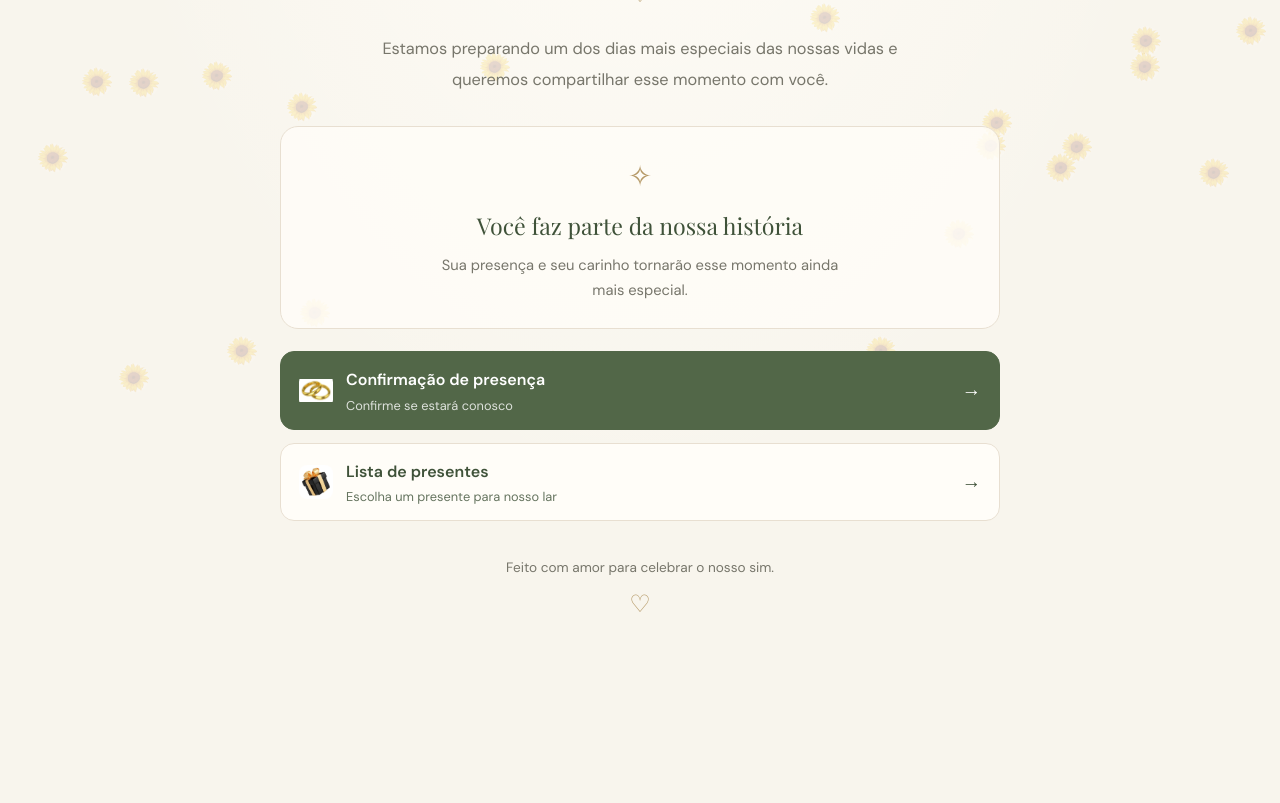
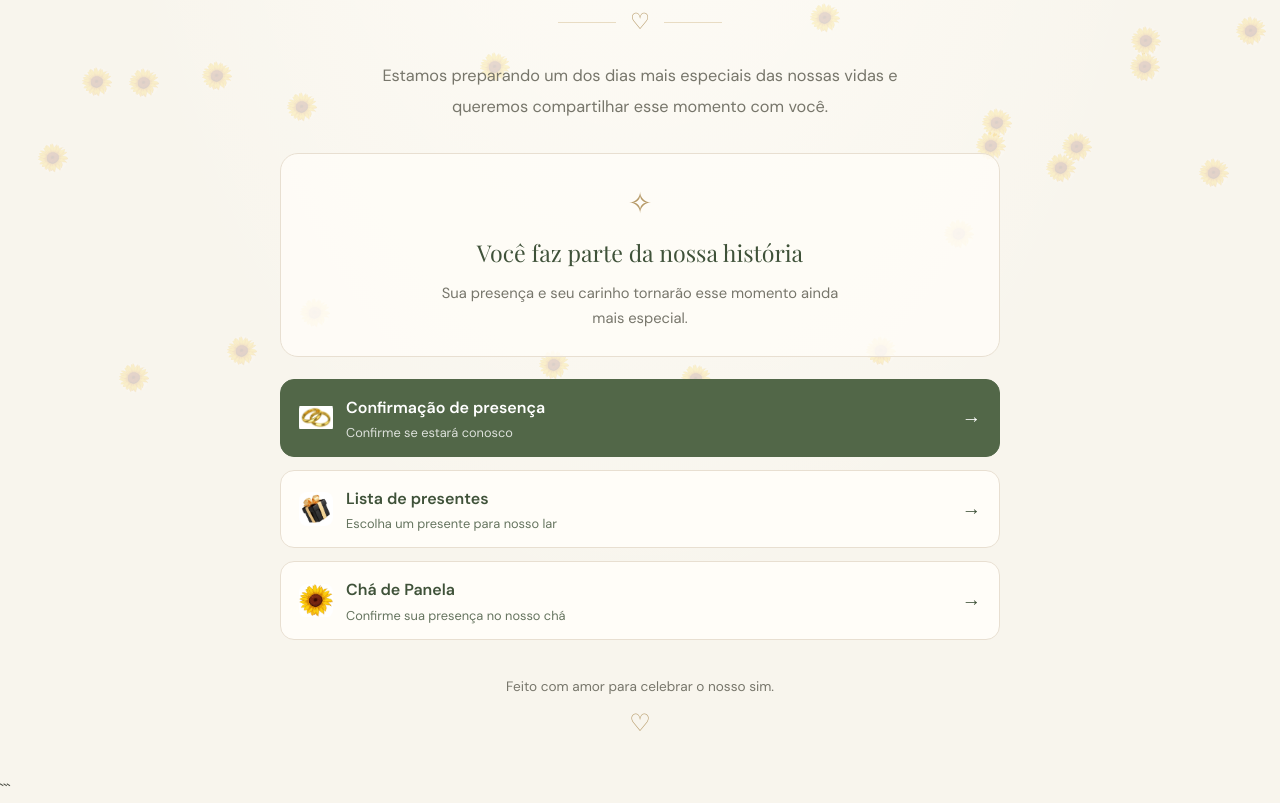
Before and after one commit to Webermanoel/IsabellyWeberCasamento, a website: page public/index.html in a window 1280 px wide. Shown: the part 365-1168 px from the top of the page. Before the commit the page ends 1022 px from the top, so only its background shows below. Drawn offline with nearby package versions, Linux system fonts and the light colour scheme; a web font is replaced by a local one.

Commit message:
Adicionar confirmação do chá de panela

````diff
--- a/public/index.html
+++ b/public/index.html
@@ -1,4 +1,4 @@
-
+```html
 <!DOCTYPE html>
 <html lang="pt-BR">
 <head>
@@ -46,6 +46,7 @@
         </div>
 
         <nav class="acoes-iniciais" aria-label="Opções do casamento">
+
             <a class="botao-site botao-principal" href="confirmar.html">
                 <img src="images/alianças.jpg" alt="" class="icone-botao">
                 <span>
@@ -63,6 +64,16 @@
                 </span>
                 <span class="seta" aria-hidden="true">→</span>
             </a>
+
+            <a class="botao-site botao-secundario" href="cha-panela.html">
+                <img src="images/girassol.jpg" alt="" class="icone-botao">
+                <span>
+                    <strong>Chá de Panela</strong>
+                    <small>Confirme sua presença no nosso chá</small>
+                </span>
+                <span class="seta" aria-hidden="true">→</span>
+            </a>
+
         </nav>
 
         <footer class="rodape-inicial">
@@ -74,3 +85,4 @@
     <script src="index.js" defer></script>
 </body>
 </html>
+```
````
